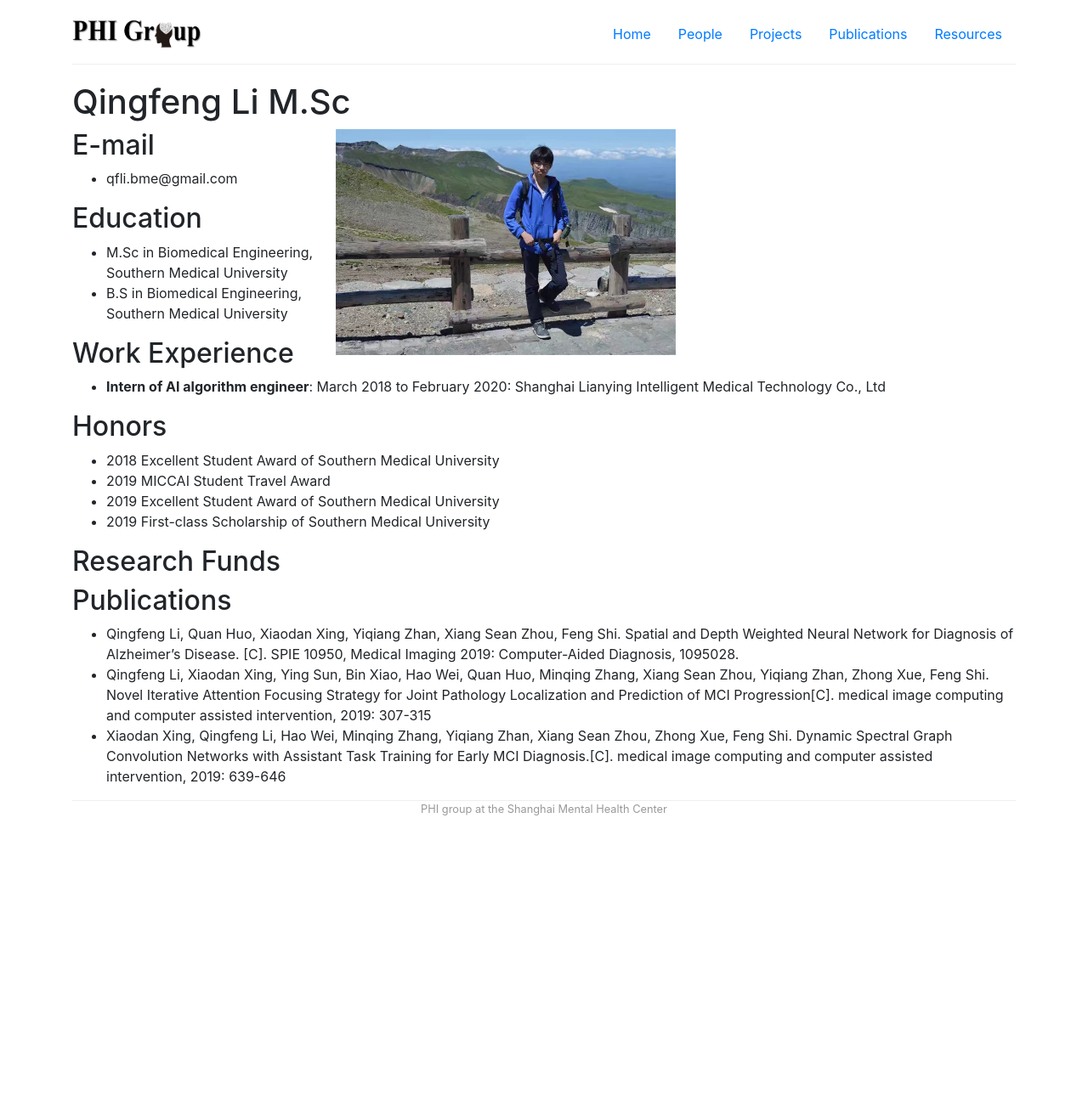
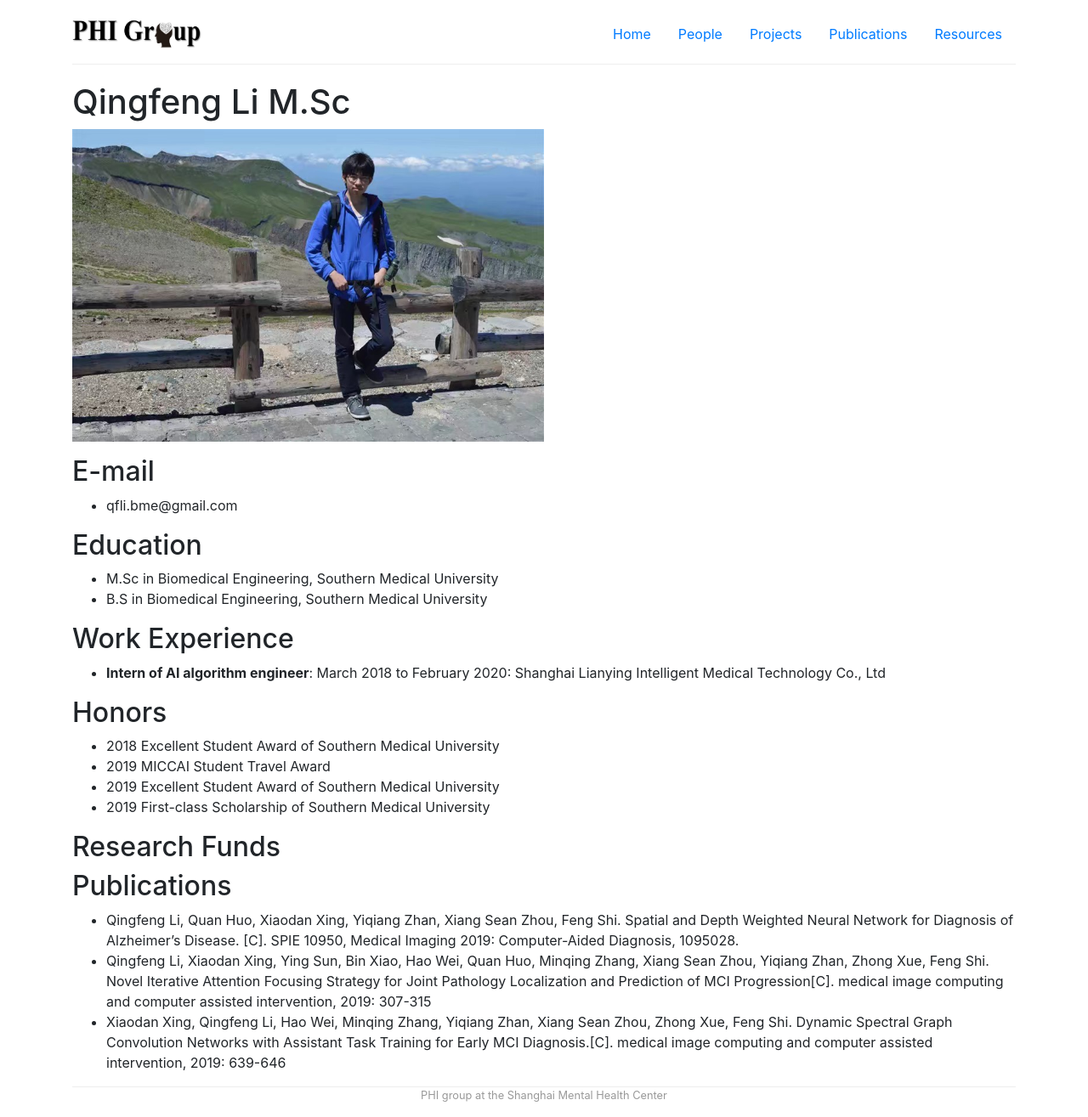
Before and after one commit to PHI-group/phi-group.github.io, a Jekyll site: the page built from scholarpages/liqf.md, in a window 1280 px wide. Shown: the whole page at 85% size. Built offline with Jekyll 4.4.1, drawn with Linux system fonts in a browser that asks for light colours; our own code applies the rules of GitHub Pages for plain Markdown files; before the commit the page ends 979 px from its top, so only the background shows below that.

Commit message:
Updated by QF

```diff
--- a/scholarpages/liqf.md
+++ b/scholarpages/liqf.md
@@ -1,8 +1,9 @@
-<h1>Qingfeng Li M.Sc</h1>
+---
+layout: default
+title: Qingfeng Li M.Sc
+---
 
-<div style="float:right">
-    <p align="left"><img style="width:50%" src="/img/scholarpages_people/liqf.jpg"></p>
-</div>
+<p align="left"><img style="width:50%" src="/img/scholarpages_people/liqf.jpg"></p>
 
 ## E-mail
 
```
